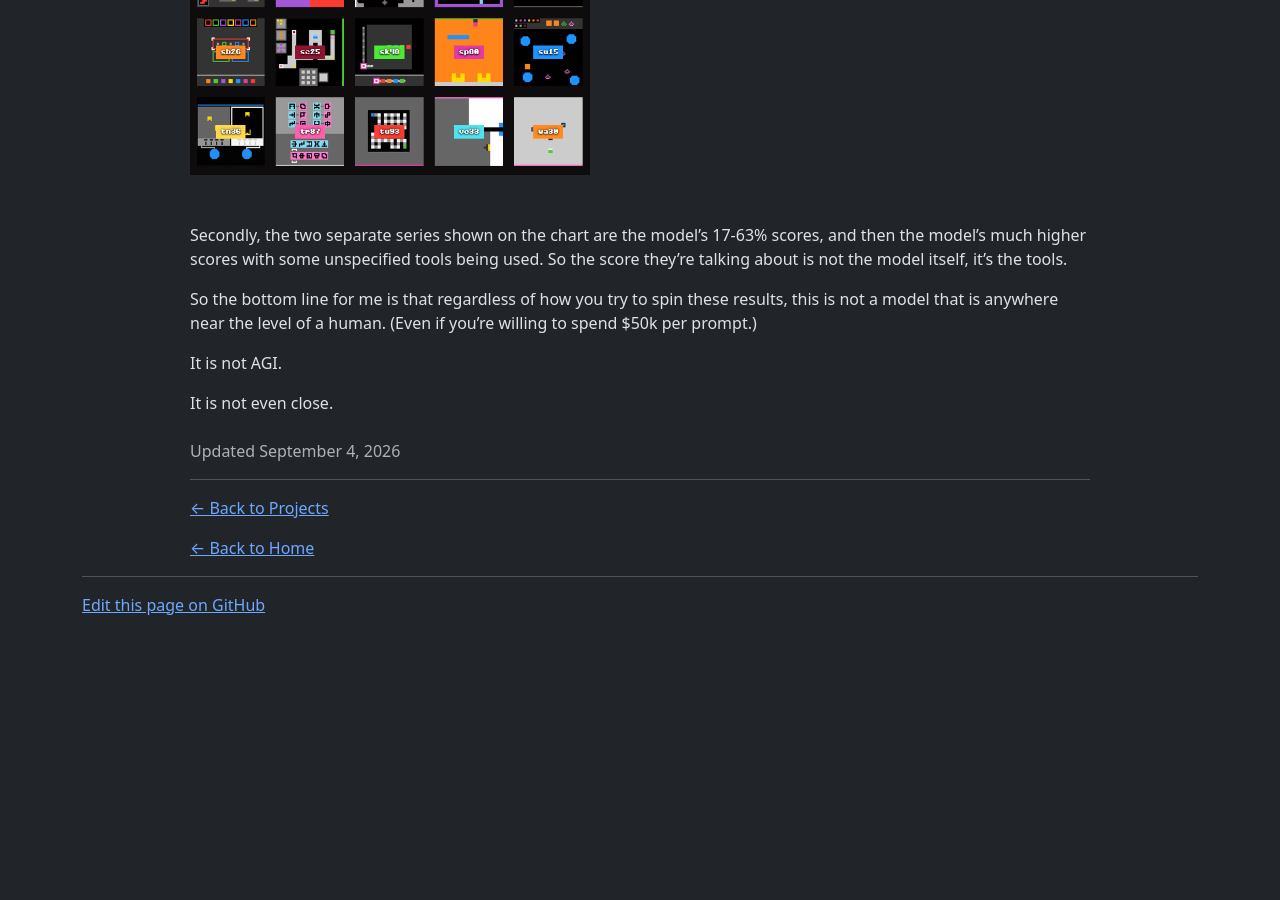
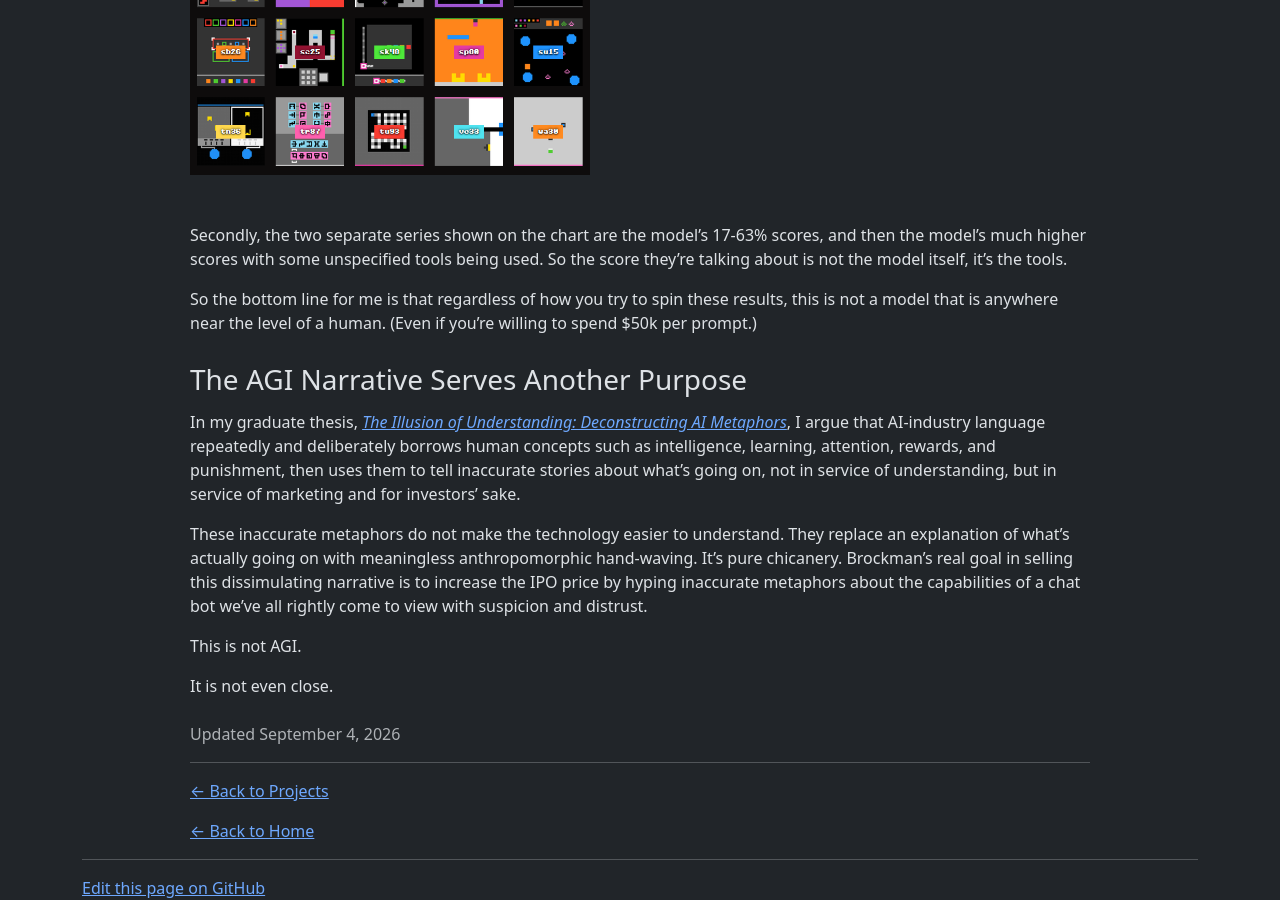
Before and after one commit to cjtrowbridge-com/cjtrowbridge.com, a Jekyll site: the page built from projects/2026-09-04-agi-still-isnt-real/index.md, in a window 1280 px wide and 900 px high, scrolled down 2957 px. Built offline with Jekyll 4.4.1, drawn with Linux system fonts in a browser that asks for light colours; nearby versions of some CDN libraries; before the commit the page ends 3574 px from its top, so only the background shows below that.

Commit message:
added new thumbnail

```diff
--- a/projects/2026-09-04-agi-still-isnt-real/index.md
+++ b/projects/2026-09-04-agi-still-isnt-real/index.md
@@ -14,7 +14,7 @@
 description: >-
   A critical look at why today's artificial intelligence systems still do not
   constitute artificial general intelligence.
-image: /projects/2026-09-04-agi-still-isnt-real/astra.png
+image: /projects/2026-09-04-agi-still-isnt-real/agi.fw.png
 imageAlt: ARC-AGI-3 chart for Astra
 pubdate: 2026-09-04
 lastUpdated: 2026-09-04
@@ -46,6 +46,16 @@
 
 So the bottom line for me is that regardless of how you try to spin these results, this is not a model that is anywhere near the level of a human. (Even if you're willing to spend $50k per prompt.)
 
-It is not AGI.
+### The AGI Narrative Serves Another Purpose
+
+In my graduate thesis, [*The Illusion of Understanding: Deconstructing AI
+Metaphors*](/2024-05-17_-_The_Illusion_of_Understanding_-_Deconstructing_AI_Metaphors.pdf),
+I argue that AI-industry language repeatedly and deliberately borrows human concepts such as
+intelligence, learning, attention, rewards, and punishment, then uses them to tell inaccurate stories about what's going on, not in service of understanding, but in service of marketing and for investors' sake.
+
+These inaccurate metaphors do not make the technology easier to understand. They replace an
+explanation of what's actually going on with meaningless anthropomorphic hand-waving. It's pure chicanery. Brockman's real goal in selling this dissimulating narrative is to increase the IPO price by hyping inaccurate metaphors about the capabilities of a chat bot we've all rightly come to view with suspicion and distrust.
+
+This is not AGI.
 
 It is not even close.
```
Also changed, not shown: projects/2026-09-04-agi-still-isnt-real/agi.fw.png (added).
